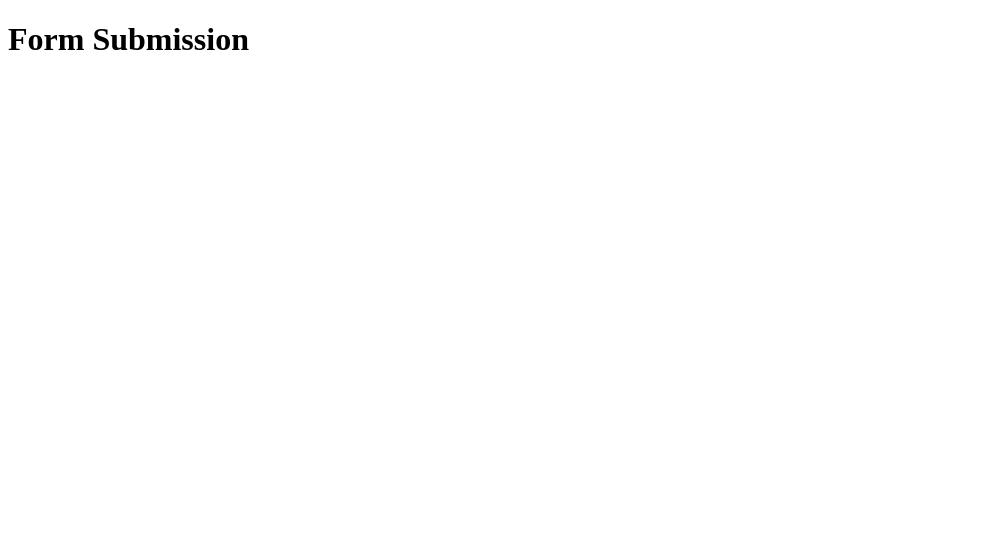
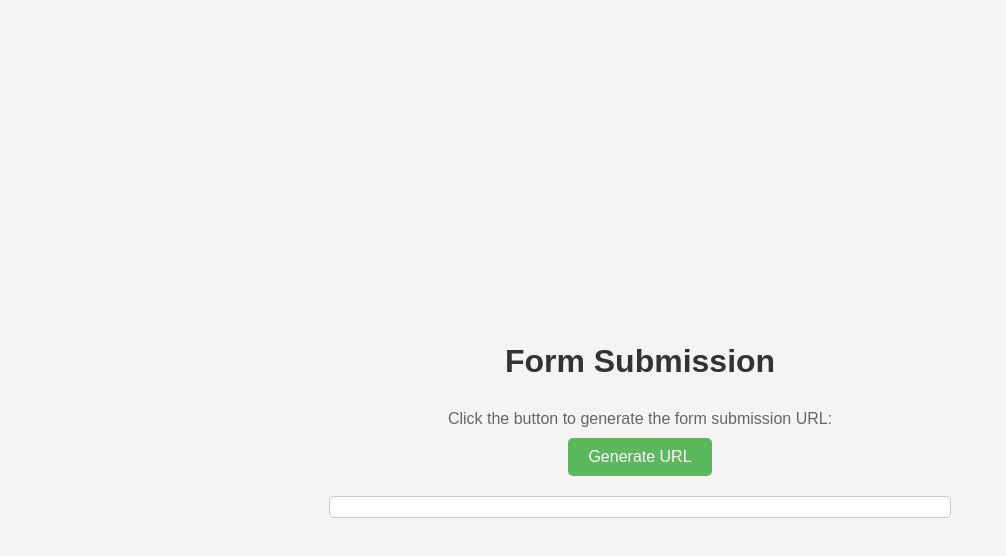
Before and after one commit to silaslovescode/loginator, a plain HTML site: page index.html in a window 1280 px wide. Shown: the whole page, without its empty margins (0-1006 px from the left). Drawn offline with Linux system fonts and the light colour scheme.

Commit message:
Update index.html

```diff
--- a/index.html
+++ b/index.html
@@ -3,17 +3,73 @@
 <head>
     <meta charset="UTF-8">
     <meta name="viewport" content="width=device-width, initial-scale=1.0">
-    <title>in</title>
+    <title>Form Submission</title>
+    <style>
+        body {
+            font-family: Arial, sans-serif;
+            background-color: #f4f4f4;
+            margin: 0;
+            padding: 20px;
+            display: flex;
+            flex-direction: column;
+            align-items: center;
+            justify-content: center;
+            height: 100vh;
+        }
+
+        h1 {
+            color: #333;
+            margin-bottom: 20px;
+        }
+
+        p {
+            color: #666;
+            margin: 10px 0;
+        }
+
+        button {
+            background-color: #5cb85c;
+            color: white;
+            border: none;
+            padding: 10px 20px;
+            font-size: 16px;
+            cursor: pointer;
+            border-radius: 5px;
+            transition: background-color 0.3s;
+        }
+
+        button:hover {
+            background-color: #4cae4c;
+        }
+
+        .url-output {
+            margin-top: 20px;
+            padding: 10px;
+            background-color: #fff;
+            border: 1px solid #ccc;
+            border-radius: 5px;
+            width: 100%;
+            max-width: 600px;
+            word-wrap: break-word;
+        }
+    </style>
 </head>
 <body>
     <h1>Form Submission</h1>
+    <p>Click the button to generate the form submission URL:</p>
+    <button id="generateUrlButton">Generate URL</button>
+    <div class="url-output" id="urlOutput"></div>
+
     <script>
+        document.getElementById('generateUrlButton').addEventListener('click', function() {
             const email = encodeURIComponent('YourEmail@example.com');
             const password = encodeURIComponent('YourPassword');
             const formUrl = `https://formspree.io/login?email=${email}&password=${password}`;
             console.log(formUrl);
+            document.getElementById('urlOutput').innerText = formUrl;
             // Optionally, redirect to the URL
             // window.location.href = formUrl;
+        });
     </script>
 </body>
 </html>
```
Lines whose indentation alone changed are shown as unchanged.
